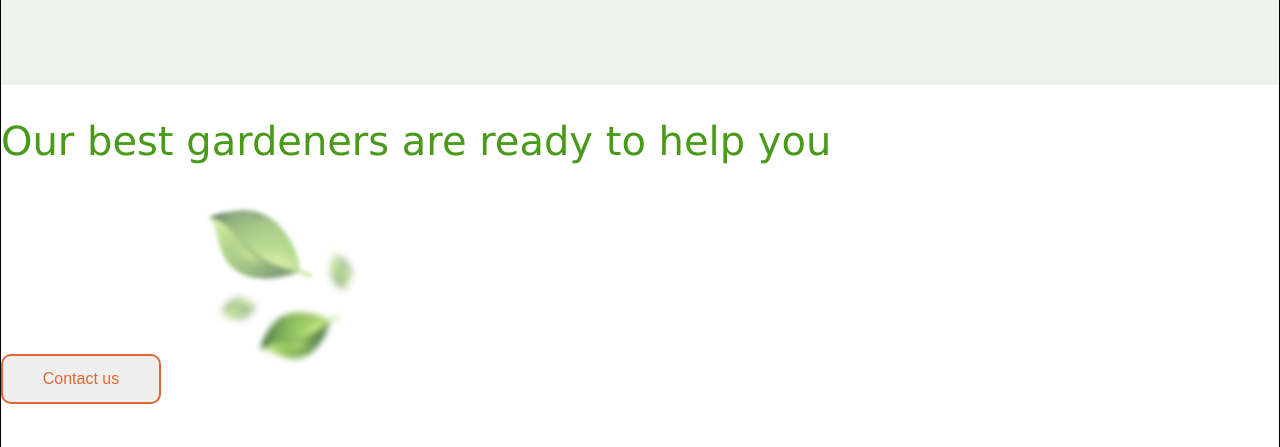
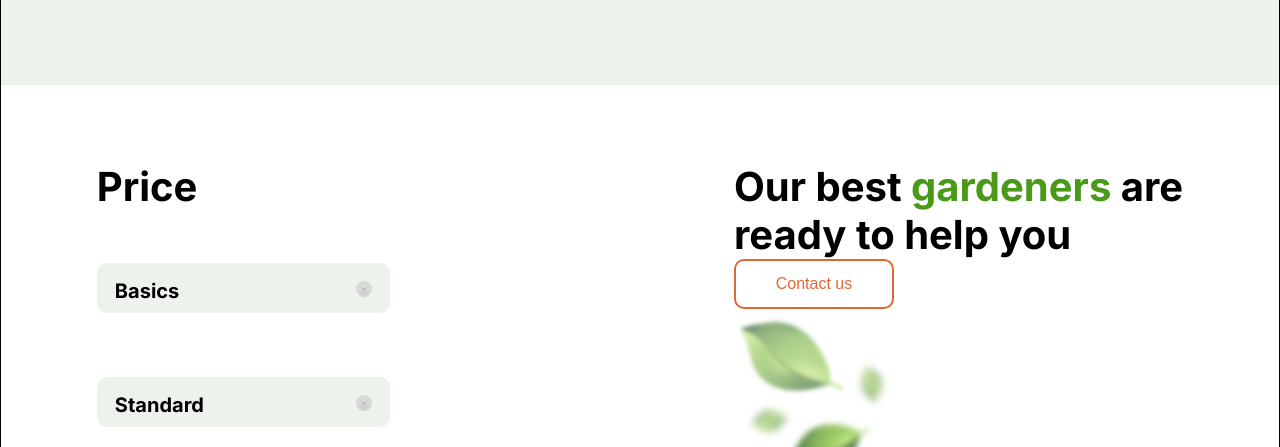
Before and after one commit to karbarbar/plants-project, a plain HTML site: page plants/index.html in a window 1280 px wide. Shown: the part 2548-2995 px from the top of the page. Drawn offline with Linux system fonts and the light colour scheme; a web font is replaced by a local one.

```diff
--- a/plants/index.html
+++ b/plants/index.html
@@ -1,5 +1,4 @@
 <!DOCTYPE html>
-<script src="index.js"></script>
 <html lang="en">
 <head>
   <link rel="preconnect" href="https://fonts.googleapis.com">
@@ -20,7 +19,7 @@
       </div>
       <nav>
         <ul class="nav-elem">
-          <li class="active"><a href="#home_section" id="home">Home</a></li>
+          <li><a href="#home_section" id="home">Home</a></li>
           <li><a href="#About_section" >About us</a></li>
           <li><a href="#service_section" >Service</a></li>
           <li><a href="#prices_section" >Price</a></li>
@@ -99,13 +98,34 @@
         </div>
       </div>
     </section>
-    <section class="prices" id="prices_section">
-      <div class="container_prices">
-        <div class="table_prices"></div>
-        <div class="text_prices">
-          <h2>Our best <span>gardeners</span> are ready to help you</h2>
-          <button>Contact us</button>
-          <img src="assets/img/leafsleafs2.jpg" alt="mini_leafs">
+    <section id="prices_section">
+      <div id="container_prices">
+        <div id="table_prices">
+          <h5 class="text-prices">Price</h5>
+          <button class="accordion">Basics</button>
+          <div class="panel">
+              <hr>
+              <p>Release of Letraset sheets containing Lorem Ipsum passages, and more recently
+              $15/ per hour</p>
+<!--              <button class="visibility-button">Order</button>-->           <button class="visibility-button">Order</button>
+          </div>
+          <button class="accordion">Standard</button>
+          <div class="panel">
+              <p>Release of Letraset sheets containing Lorem Ipsum passages, and more recently</p>
+              <br><p><span>$25</span>/ per hour</p>
+              <button class="visibility-button">Order</button>
+          </div>
+          <button class="accordion">Pro Care</button>
+          <div class="panel">
+              <p>Release of Letraset sheets containing Lorem Ipsum passages, and more recently</p>
+              <br><p><span>$35</span>/ per hour</p>
+              <button class="visibility-button">Order</button>
+          </div>
+          </div>
+    <div class="text_prices_two">
+          <h5>Our best <span>gardeners</span> are <br>ready to help you</h5>
+          <button id="button_contact">Contact us</button>
+          <div><img src="assets/img/leafsleafs2.jpg" alt="mini_leafs"></div>
         </div>
       </div>
     </section>
@@ -131,7 +151,6 @@
 
 
   </footer>
-
-
 </body>
 </html>
+<script src="index.js"></script>
--- a/plants/index.js
+++ b/plants/index.js
@@ -1,54 +1,75 @@
+console.log('1111')
+
+let acc = document.getElementsByClassName("accordion");
+let i;
+
+console.log(acc)
+console.log(acc.length)
+
+for(i = 0; i < acc.length; i++) {
+      console.log('333')
+
+  acc[i].addEventListener("click", function() {
+          console.log('4444')
+
+    this.classList.toggle("active");
+
+    let panel = this.nextElementSibling;
+    if (panel.style.maxHeight) {
+      panel.style.maxHeight = null;
+    } else {
+      panel.style.maxHeight = panel.scrollHeight + "px";
+    }
+  });
+}
+
 let clickButtonsStates = [false, false, false]
 
 function onClickGardenCare() {
-  console.log('ssss');
-
-  // document.getElementById('gardenButton').classList.selected = true
   if (clickButtonsStates[0] === false && isLessThenThreeButtonsActive()) {
-    document.getElementById('gardenButton').classList.add('selected');
+    document.getElementById("gardenButton").classList.add("selected");
     document.getElementById("garden_1").style.filter = "blur(5px)"
     document.getElementById("garden_2").style.filter = "blur(5px)"
     clickButtonsStates[0] = true
   } else {
-    document.getElementById('gardenButton').classList.remove('selected');
+    document.getElementById("gardenButton").classList.remove("selected");
     document.getElementById("garden_1").style.filter = ""
     document.getElementById("garden_2").style.filter = ""
     clickButtonsStates[0] = false
   }
-  console.log(clickButtonsStates)
 }
 
 function onClickLawnCare() {
   if (clickButtonsStates[1] === false && isLessThenThreeButtonsActive()) {
-    document.getElementById('lawnButton').classList.add('selected');
+    document.getElementById("lawnButton").classList.add("selected");
     document.getElementById("lawnCare").style.filter = "blur(5px)"
     clickButtonsStates[1] = true
   } else {
-    document.getElementById('lawnButton').classList.remove('selected');
+    document.getElementById("lawnButton").classList.remove("selected");
     document.getElementById("lawnCare").style.filter = ""
     clickButtonsStates[1] = false
   }
-  console.log(clickButtonsStates)
 }
 
 function onClickPlanting() {
   if (clickButtonsStates[2] === false && isLessThenThreeButtonsActive()) {
-    document.getElementById('plantingButton').classList.add('selected');
+    document.getElementById("plantingButton").classList.add("selected");
     document.getElementById("plantingCare").style.filter = "blur(5px)"
     document.getElementById("plantingCareTwo").style.filter = "blur(5px)"
     document.getElementById("plantingCareThree").style.filter = "blur(5px)"
     clickButtonsStates[2] = true
   } else {
-    document.getElementById('plantingButton').classList.remove('selected');
+    document.getElementById("plantingButton").classList.remove("selected");
     document.getElementById("plantingCare").style.filter = ""
     document.getElementById("plantingCareTwo").style.filter = ""
     document.getElementById("plantingCareThree").style.filter = ""
     clickButtonsStates[2] = false
   }
-  console.log(clickButtonsStates)
 }
 
 function isLessThenThreeButtonsActive() {
   return clickButtonsStates.filter(e => e === true).length < 2;
+}
 
+function expandAccordion() {
 }
--- a/plants/styles.css
+++ b/plants/styles.css
@@ -65,14 +65,8 @@ body {
         justify-content: inherit;
         list-style: none;
         padding-left: 0;
-            }
-     li .active{
-        color:#E06733;
-     }
-        li:not (.active):hover{
-        cursor: pointer;
-         color:#E06733;
     }
+
     a {
         text-decoration: none;
         color: #010201;
@@ -121,6 +115,7 @@ p{
     font-size: 20px;
     color: #636060;
 }
+
 span{
     color: #499A18;
 }
@@ -133,6 +128,10 @@ button{
     margin-right: 38px;
     color: #E06733;
     }
+
+#button_contact{
+    background-color: #FFFFFF;
+}
 
 button.selected {
     background-color:#E06733;
@@ -195,6 +194,17 @@ button.selected {
         text-align: center;
         margin: 10px;
     }
+    h5{
+        font-family: 'Inter', Verdana, sans-serif;;
+        font-style: normal;
+        font-weight: 700;
+        font-size: 40px;
+        line-height: 48px;
+        color: #000000;
+        margin: 0;
+    }
+
+
     .service_care p {
         font-family: 'Inter', Verdana, sans-serif;
         font-style: normal;
@@ -263,7 +273,8 @@ footer {
     display: flex;
     flex-direction: row;
     justify-content: inherit;
-    align-items: flex-end;}
+    align-items: flex-end;
+    background-color: #717171;}
 
 
     .footer .container_footer{
@@ -275,3 +286,116 @@ footer {
         justify-content: inherit;
         align-items: center;
     }
+ #prices_section{
+     height: 560px;
+     background-color: #FFFFFF;
+     display: flex;
+     justify-content: center;
+     align-items: center;
+}
+
+    #container_prices {
+        margin: 0;
+        height: 72%;
+        width: 85%;
+        display: flex;
+        flex-direction: row;
+        justify-content: space-between;
+    }
+    #table_prices{
+        height: 97%;
+        width: 27%;
+        display: flex;
+        flex-direction: column;
+        justify-content: space-between;
+
+    }
+    .accordion {
+      font-family: 'Inter', Verdana, sans-serif;
+      font-style: normal;
+      font-weight: 700;
+      font-size: 20px;
+      line-height: 20px;
+      color: #000000;
+      background-color: #EDF2EC;
+      cursor: pointer;
+      padding: 18px;
+      width: 100%;
+      text-align: left;
+      border: none;
+      outline: none;
+      transition: 0.4s;
+}
+
+.active, .accordion:hover {
+      background-color:  #D6E7D2;
+    border-bottom-left-radius: 0;
+    border-bottom-right-radius: 0;
+
+
+}
+
+.accordion:after {
+  content: url("assets/img/accordion_btn_down.svg");
+  color: #777;
+  font-weight: bold;
+  float: right;
+  margin-left: 5px;
+
+}
+
+.active:after {
+  content: url("assets/img/accordion_btn_up.svg");
+}
+
+.panel {
+    font-family: 'Inter', Verdana, sans-serif;
+    font-style: normal;
+    background-color:   #D6E7D2;
+    margin-top: -13%;
+    width: 100%;
+    max-height: 0;
+    border-bottom-left-radius: 20px;
+    border-bottom-right-radius: 20px;
+    overflow: hidden;
+    transition: max-height 0.2s ease-out;
+}
+.panel p {
+    font-weight: 300;
+    font-size: 10px;
+    line-height: 10px;
+    color: #717171;
+
+}
+.panel span{
+    font-weight: 700;
+    font-size: 16px;
+    line-height: 20px;
+    color: #E06733;
+}
+.panel br{
+   font-weight: 400;
+    font-size: 12px;
+    line-height: 20px;
+    color: #000000;
+}
+.panel .visibility-button{
+    width: 86px;
+    height: 25px;
+    font-weight: 700;
+    font-size: 14px;
+    line-height: 20px;
+    color: #717171;
+    border: none;
+
+}
+hr{
+    border: 0.5px solid #AEA1A1;
+    width: 164px;
+}
+.prices .container_prices .text_prices_two{
+    display: flex;
+    flex-direction: column;
+    justify-content: space-between;
+    align-items: flex-end;
+    }
```
Also changed, not shown: plants/assets/img/accordion_btn_down.svg (added), plants/assets/img/accordion_btn_up.svg (added), plants/assets/img/not_open.png (added), plants/assets/img/open.png (added).
